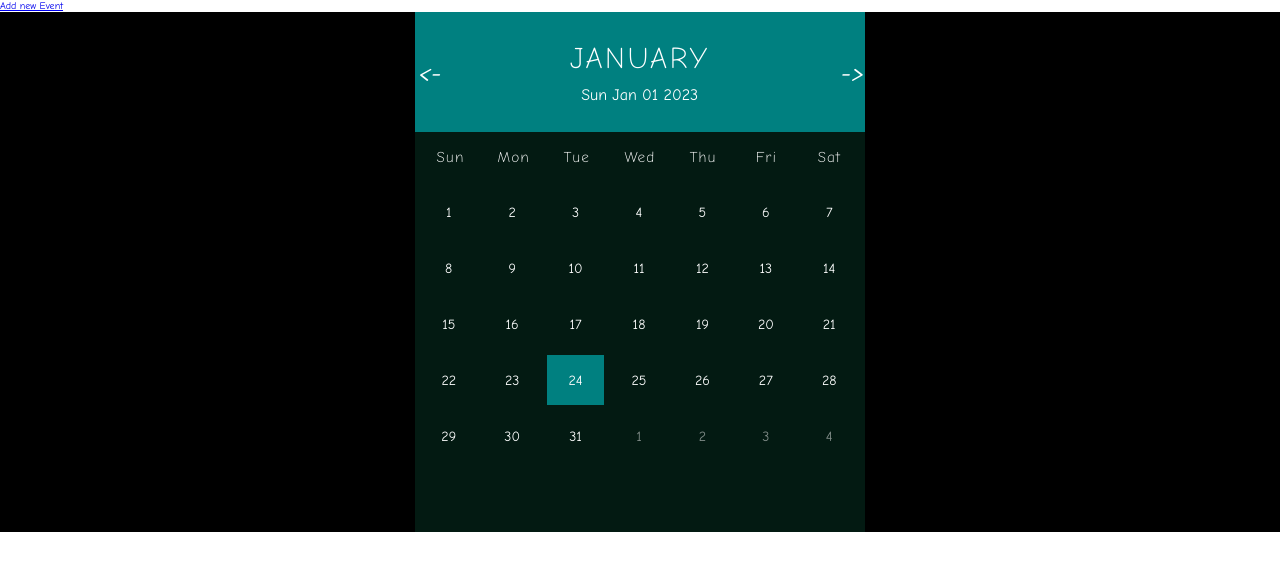
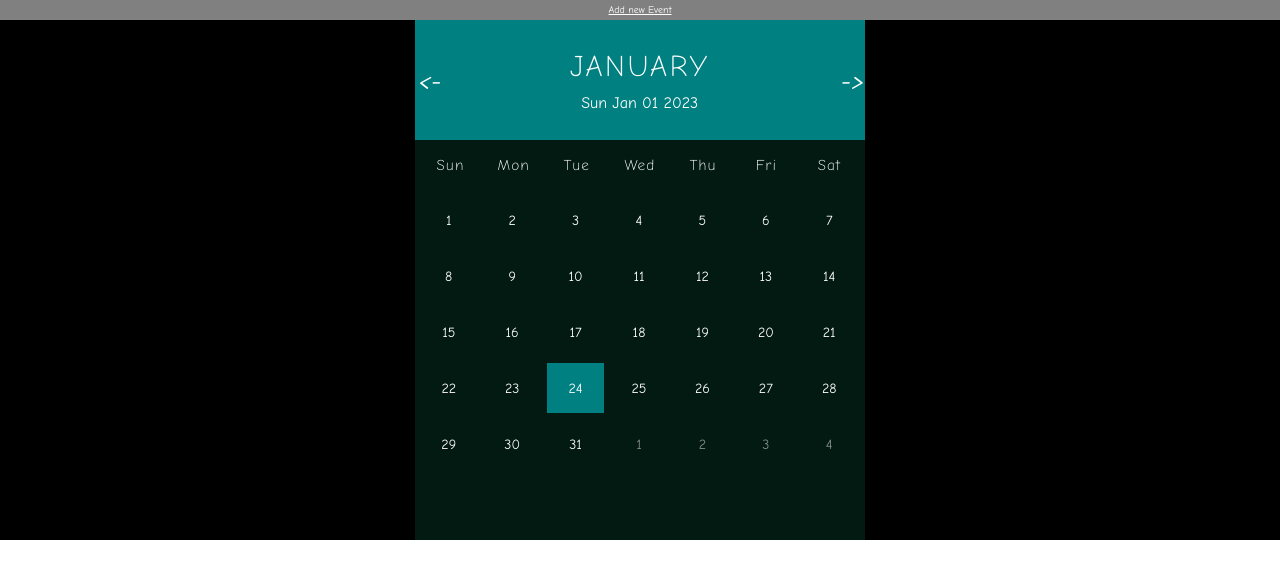
Before and after one commit to MatildaCla/EventCalendar, a website with bundled scripts: page index.html in a window 1280 px wide. Built offline with nearby package versions, Linux system fonts and the light colour scheme.

Commit message:
CSS updated

```diff
--- a/addEvent.mjs
+++ b/addEvent.mjs
@@ -1,6 +1,5 @@
 
 function addEvent() {
-    //console.log(document.getElementById("hname").value);
 
     const newEvent = {
         "data": [
--- a/index.html
+++ b/index.html
@@ -14,7 +14,7 @@
 <body>
 
   <div>
-    <a href="./addEvent.html">Add new Event</a>
+    <a class="link" href="./addEvent.html">Add new Event</a>
   </div>
   <div class="container">
     <div class="calendar">
--- a/style.css
+++ b/style.css
@@ -31,6 +31,18 @@ html {
     background-color: teal;
     display: flex;
     justify-content: space-between;
+    align-items: center;
+    padding: 0.2rem;
+    text-align: center;
+}
+
+.link {
+    width: 100%;
+    height: 2rem;
+    background-color: gray;
+    color: white;
+    display: flex;
+    justify-content: center;
     align-items: center;
     padding: 0.2rem;
     text-align: center;
```
Also changed, not shown: addEvent.html (+3 -1 lines).
